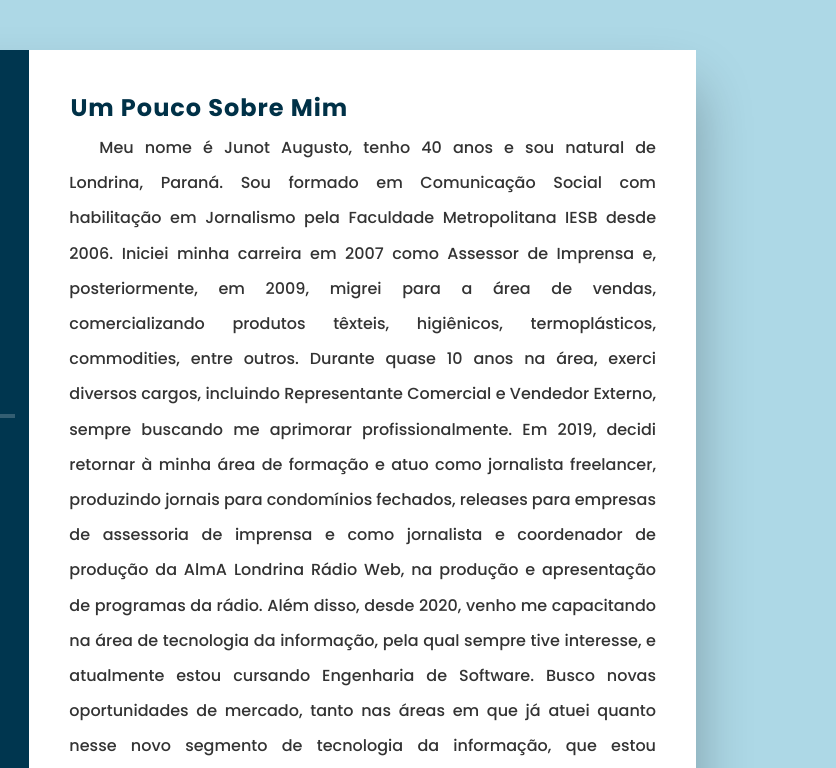
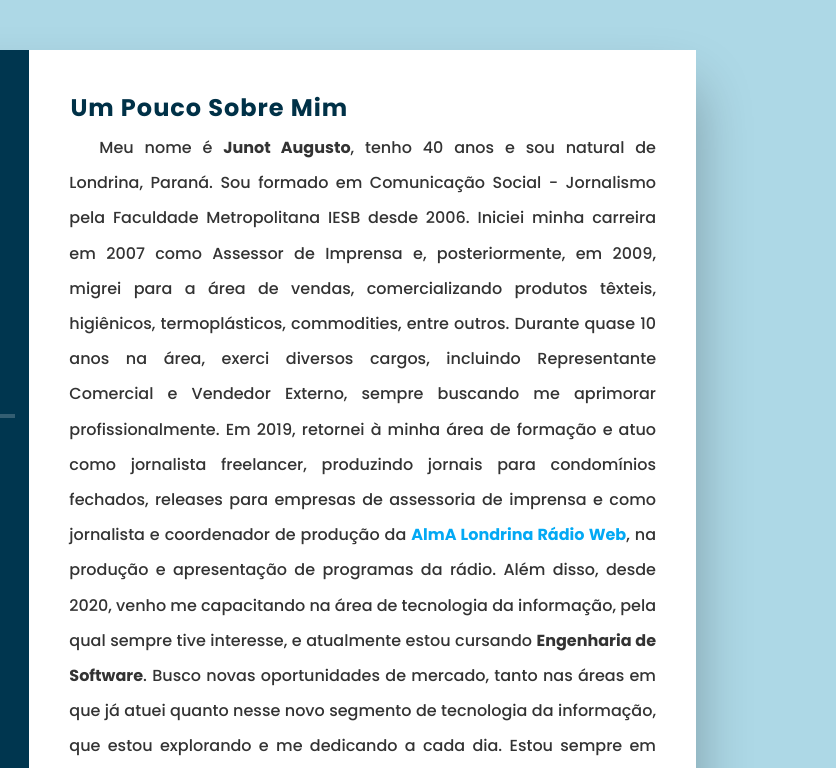
Before and after one commit to junotaugusto/meu-portfolio-2022, a plain HTML site: page index.html in a window 1280 px wide. Shown: the top 768 px of the page, 444-1280 px from the left. Drawn offline with Linux system fonts and the light colour scheme.

Commit message:
Update index.html

```diff
--- a/index.html
+++ b/index.html
@@ -154,10 +154,10 @@
                     <h2 class="title2" style="margin-bottom: 5px;">Um pouco sobre mim</h2>
                 </a>
                 <p>
-                    Meu nome é Junot Augusto, tenho 40 anos e sou natural de Londrina, Paraná. Sou formado em Comunicação Social com habilitação em Jornalismo pela Faculdade Metropolitana IESB desde 2006.
+                    Meu nome é <strong>Junot Augusto</strong>, tenho 40 anos e sou natural de Londrina, Paraná. Sou formado em Comunicação Social - Jornalismo pela Faculdade Metropolitana IESB desde 2006.
                     Iniciei minha carreira em 2007 como Assessor de Imprensa e, posteriormente, em 2009, migrei para a área de vendas, comercializando produtos têxteis, higiênicos, termoplásticos, commodities, entre outros. Durante quase 10 anos na área, exerci diversos cargos, incluindo Representante Comercial e Vendedor Externo, sempre buscando me aprimorar profissionalmente.
-                    Em 2019, decidi retornar à minha área de formação e atuo como jornalista freelancer, produzindo jornais para condomínios fechados, releases para empresas de assessoria de imprensa e como jornalista e coordenador de produção da AlmA Londrina Rádio Web, na produção e apresentação de programas da rádio.
-                    Além disso, desde 2020, venho me capacitando na área de tecnologia da informação, pela qual sempre tive interesse, e atualmente estou cursando Engenharia de Software.
+                    Em 2019, retornei à minha área de formação e atuo como jornalista freelancer, produzindo jornais para condomínios fechados, releases para empresas de assessoria de imprensa e como jornalista e coordenador de produção da <strong><a href="https://almalondrina.com.br/" target="_blank">AlmA Londrina Rádio Web</a></strong>, na produção e apresentação de programas da rádio.
+                    Além disso, desde 2020, venho me capacitando na área de tecnologia da informação, pela qual sempre tive interesse, e atualmente estou cursando <strong>Engenharia de Software</strong>.
                     Busco novas oportunidades de mercado, tanto nas áreas em que já atuei quanto nesse novo segmento de tecnologia da informação, que estou explorando e me dedicando a cada dia. Estou sempre em busca de aprendizado e de novos desafios para o meu desenvolvimento pessoal e profissional.
                 </p>
             </div>
```
